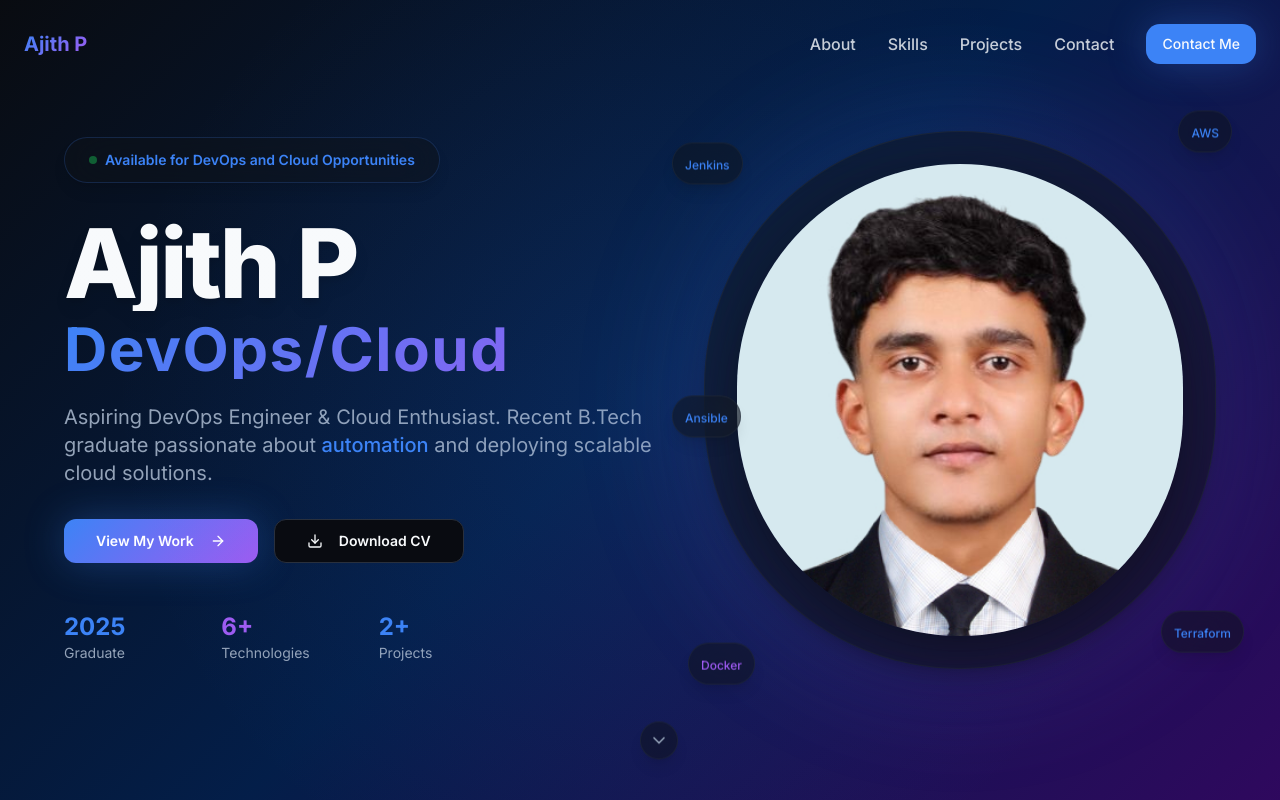
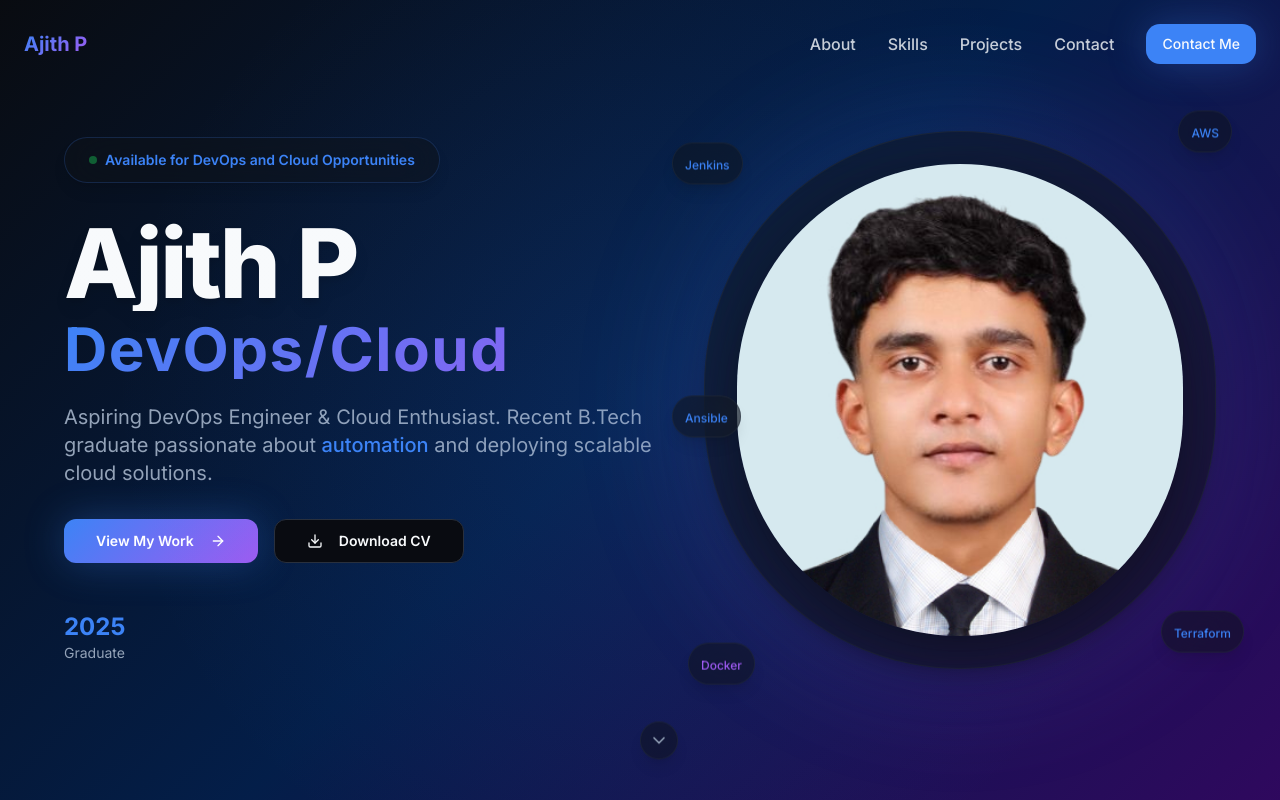
Before and after one commit to ajithhh000/portfolio, a React (Vite) app: page / in a window 1280 px wide. Shown: the top 800 px of the page. Built offline with nearby package versions, Linux system fonts and the light colour scheme.

Commit message:
Update HeroSection.tsx

```diff
--- a/src/components/sections/HeroSection.tsx
+++ b/src/components/sections/HeroSection.tsx
@@ -75,14 +75,7 @@ const HeroSection = () => {
                 <div className="text-2xl font-bold text-primary">2025</div>
                 <div className="text-sm text-muted-foreground">Graduate</div>
               </div>
-              <div className="text-center lg:text-left">
-                <div className="text-2xl font-bold text-secondary">6+</div>
-                <div className="text-sm text-muted-foreground">Technologies</div>
-              </div>
-              <div className="text-center lg:text-left">
-                <div className="text-2xl font-bold text-primary">2+</div>
-                <div className="text-sm text-muted-foreground">Projects</div>
-              </div>
+
             </div>
           </div>
 
```
